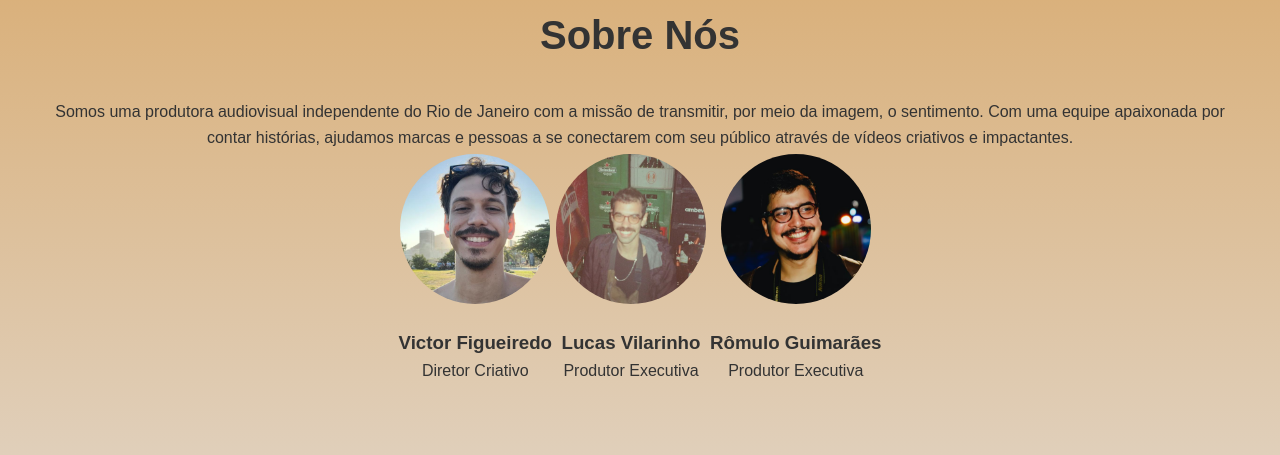
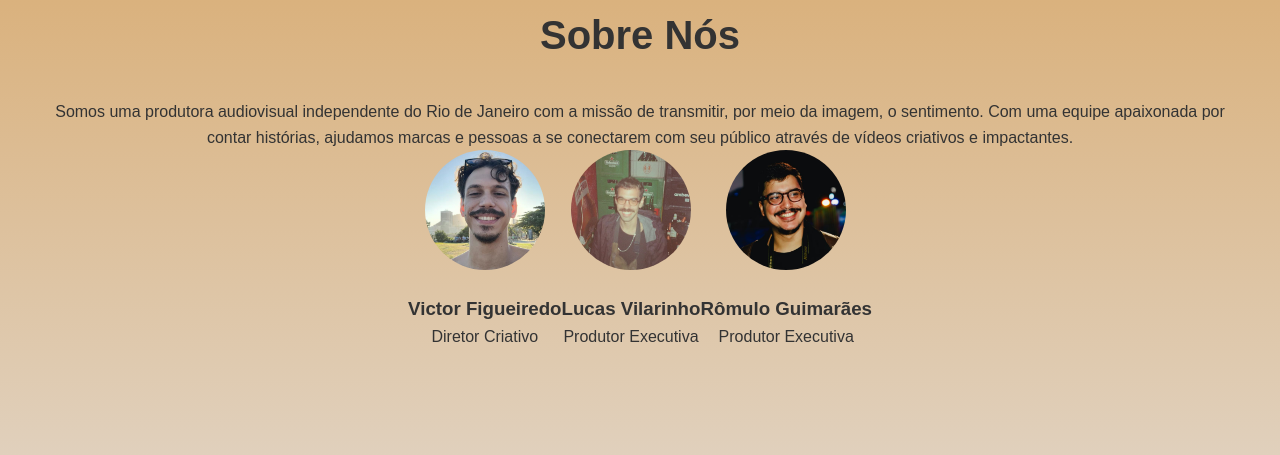
Before and after one commit to tinho97/Sitequadro, a plain HTML site: page index.html in a window 1280 px wide. Shown: the part 861-1316 px from the top of the page. Drawn offline with Linux system fonts and the light colour scheme.

```diff
--- a/index.html
+++ b/index.html
@@ -30,7 +30,7 @@
 
   <!-- Seção Hero -->
   <section id="home" class="hero">
-    <div class="hero-content reveal">
+    <div class="hero-content">
       <picture style="padding-left: 2px;">
         <source media="(max-width:768px)" srcset="Imagens/logo 150px.png" type="image/png">
         <img src="Imagens/logo 300px.png" alt="logo quadro">
--- a/styles.css
+++ b/styles.css
@@ -10,7 +10,14 @@ body {
   font-family: Arial, Helvetica, sans-serif;
   font-size: 1rem;
   color: #333;
+  overflow-x: hidden;
+  width: 100%;
   background-image: linear-gradient(to top, #E4E2E1 50%, #ce7807);
+}
+
+img, iframe, video {
+  max-width: 100%;
+  height: auto;
 }
 
 /* Logotipo */
@@ -200,26 +207,27 @@ h2 {
 /* Sobre Nós */
 .about .team {
   display: flex;
-  justify-content: center; /* Centraliza os itens na linha principal */
+  justify-content: center;
   overflow-x: auto;
-  -webkit-overflow-scrolling: touch; /* Para suavidade em dispositivos móveis */
-  gap: 0.25rem;
-  padding: 0.25rem; /* Adiciona padding para espaçamento */
+  -webkit-overflow-scrolling: touch;
+  padding: 0;
+  scroll-padding: 0.25rem;
+  scroll-snap-type: x mandatory;
 }
 
 .team-member {
-  min-width: 150px; /* Largura mínima dos itens para garantir a rolagem */
-  flex: 0 0 auto; /* Evita que os itens se comprimam */
+  min-width: 120px;
+  flex: 0 0 auto;
   text-align: center;
+  scroll-snap-align: start;
 }
 
 .team-member img {
-  width: 150px; /* Largura fixa para as imagens */
-  height: 150px;
+  width: 120px;
+  height: 120px;
   border-radius: 50%;
   margin-bottom: 1rem;
 }
-
 
 
 
@@ -487,6 +495,8 @@ footer {
   flex-wrap: wrap; /* Permite que os itens quebrem linha se necessário */
   justify-content: space-around;
   align-items: center;
+  width: 100%;
+  padding: 0 1rem;
 }
 
 .grid-container {
```
